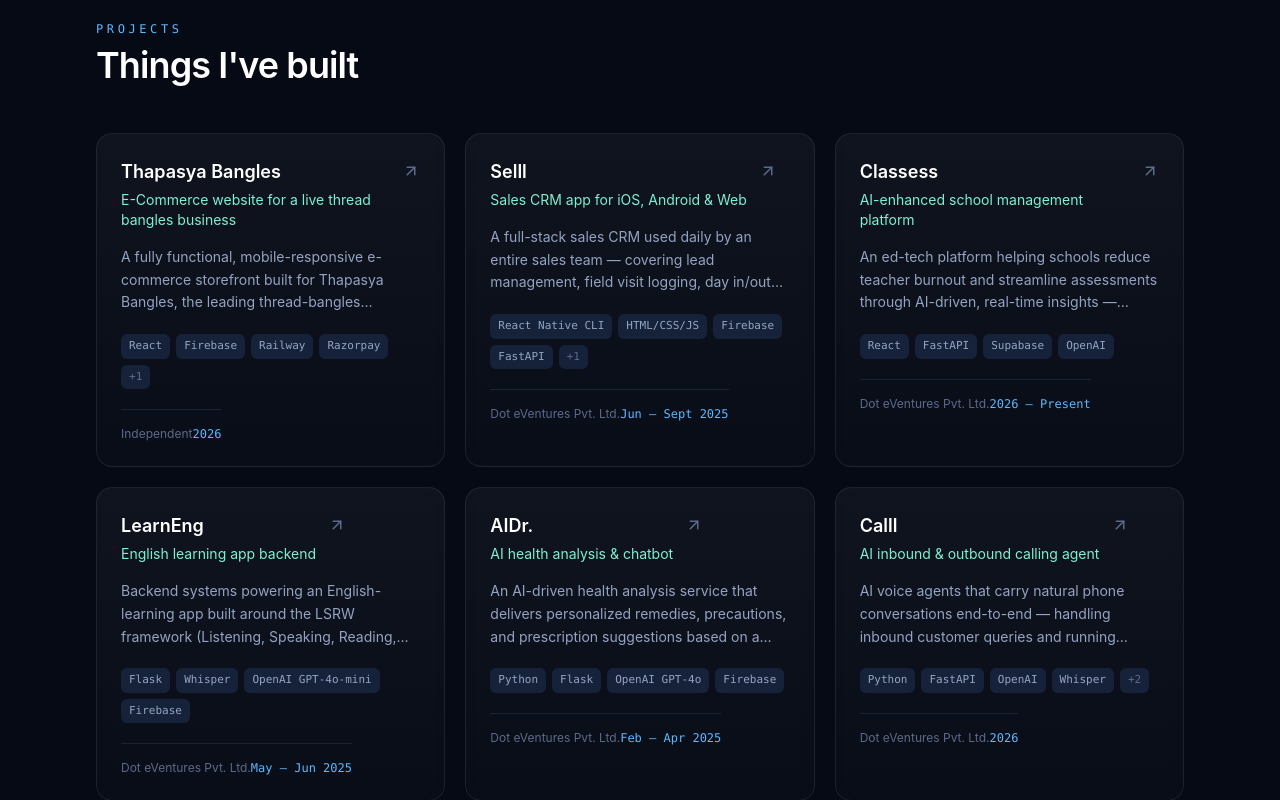
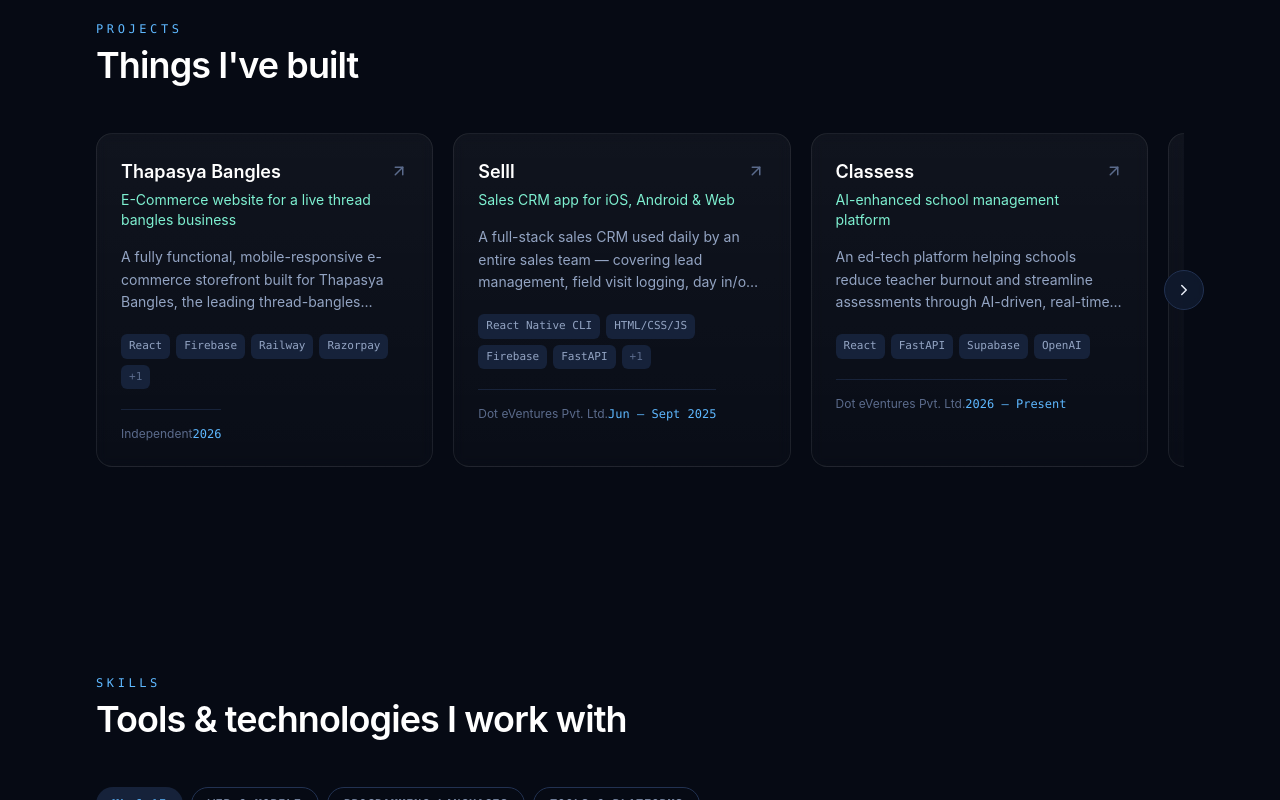
Before and after one commit to gayathripatnana/Portfolio, a React (Vite) app: page / in a window 1280 px wide. Shown: the part 2000-2800 px from the top of the page. Built offline with nearby package versions, Linux system fonts and the light colour scheme.

Commit message:
Updated the projects to carousel

```diff
--- a/src/components/Projects.jsx
+++ b/src/components/Projects.jsx
@@ -1,4 +1,5 @@
-import { useState } from 'react';
+import { useEffect, useRef, useState } from 'react';
+import { FiChevronLeft, FiChevronRight } from 'react-icons/fi';
 import Section from './Section';
 import ProjectCard from './ProjectCard';
 import ProjectModal from './ProjectModal';
@@ -6,13 +7,74 @@ import { projects } from '../data/resumeData';
 
 export default function Projects() {
   const [active, setActive] = useState(null);
+  const trackRef = useRef(null);
+  const [canPrev, setCanPrev] = useState(false);
+  const [canNext, setCanNext] = useState(true);
+
+  const updateArrows = () => {
+    const el = trackRef.current;
+    if (!el) return;
+    setCanPrev(el.scrollLeft > 8);
+    setCanNext(el.scrollLeft < el.scrollWidth - el.clientWidth - 8);
+  };
+
+  useEffect(() => {
+    updateArrows();
+    const el = trackRef.current;
+    if (!el) return undefined;
+
+    el.addEventListener('scroll', updateArrows, { passive: true });
+    window.addEventListener('resize', updateArrows);
+    return () => {
+      el.removeEventListener('scroll', updateArrows);
+      window.removeEventListener('resize', updateArrows);
+    };
+  }, []);
+
+  const scrollByCard = (direction) => {
+    const el = trackRef.current;
+    if (!el) return;
+    const card = el.querySelector('[data-card]');
+    const amount = card ? card.getBoundingClientRect().width + 20 : el.clientWidth * 0.8;
+    el.scrollBy({ left: direction * amount, behavior: 'smooth' });
+  };
 
   return (
     <Section id="projects" eyebrow="Projects" title="Things I've built">
-      <div className="grid gap-5 sm:grid-cols-2 lg:grid-cols-3">
-        {projects.map((p, i) => (
-          <ProjectCard key={p.id} project={p} index={i} onOpen={setActive} />
-        ))}
+      <div className="relative">
+        <div
+          ref={trackRef}
+          className="no-scrollbar flex snap-x snap-mandatory gap-5 overflow-x-auto pb-4"
+        >
+          {projects.map((p, i) => (
+            <div
+              key={p.id}
+              data-card
+              className="w-[82%] shrink-0 snap-start sm:w-[46%] lg:w-[31%]"
+            >
+              <ProjectCard project={p} index={i} onOpen={setActive} />
+            </div>
+          ))}
+        </div>
+
+        <button
+          type="button"
+          aria-label="Previous project"
+          onClick={() => scrollByCard(-1)}
+          disabled={!canPrev}
+          className="absolute left-0 top-[45%] hidden -translate-x-1/2 -translate-y-1/2 items-center justify-center rounded-full border border-line bg-surface-2/90 p-2.5 text-fg backdrop-blur transition-all hover:border-accent-2/60 hover:text-accent-2 disabled:pointer-events-none disabled:opacity-0 sm:flex"
+        >
+          <FiChevronLeft className="text-lg" />
+        </button>
+        <button
+          type="button"
+          aria-label="Next project"
+          onClick={() => scrollByCard(1)}
+          disabled={!canNext}
+          className="absolute right-0 top-[45%] hidden -translate-y-1/2 translate-x-1/2 items-center justify-center rounded-full border border-line bg-surface-2/90 p-2.5 text-fg backdrop-blur transition-all hover:border-accent-2/60 hover:text-accent-2 disabled:pointer-events-none disabled:opacity-0 sm:flex"
+        >
+          <FiChevronRight className="text-lg" />
+        </button>
       </div>
 
       <ProjectModal project={active} onClose={() => setActive(null)} />
--- a/src/index.css
+++ b/src/index.css
@@ -110,6 +110,14 @@ body {
   backdrop-filter: blur(6px);
 }
 
+.no-scrollbar {
+  scrollbar-width: none;
+  -ms-overflow-style: none;
+}
+.no-scrollbar::-webkit-scrollbar {
+  display: none;
+}
+
 .grain::before {
   content: '';
   position: absolute;
```
Also changed, not shown: src/assets/profile.png, src/assets/profile2.png (added).
